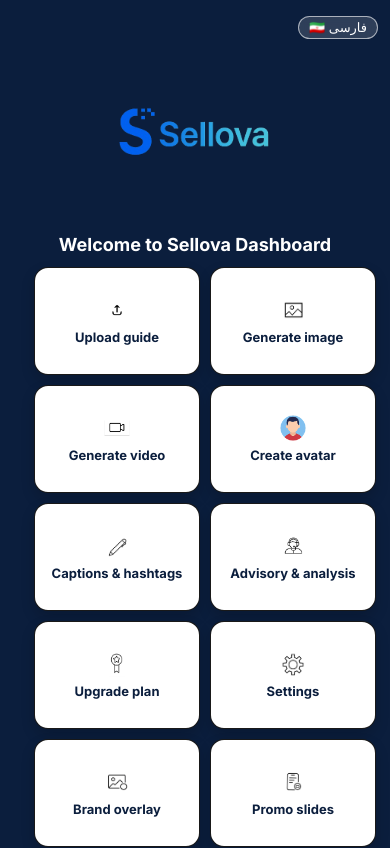
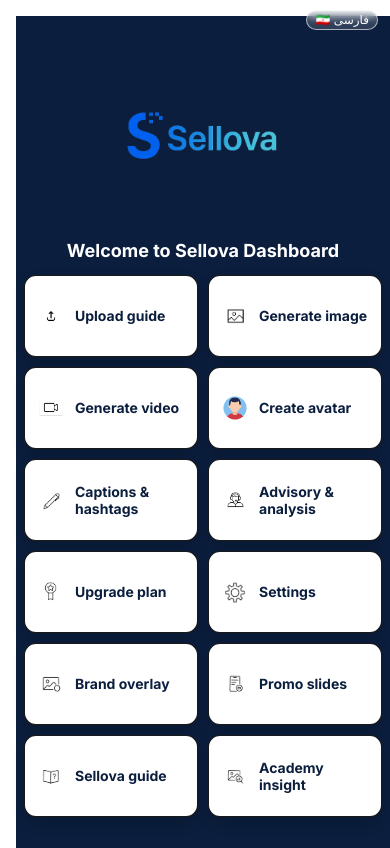
Before and after one commit to sellova-team/Sellova, a Next.js app: page /dashboard in a window 390 px wide. Shown: the top 848 px of the page. Built offline with nearby package versions, Linux system fonts and the light colour scheme.

Commit message:
fix mobile layout - final clean version

```diff
--- a/app/dashboard/page.tsx
+++ b/app/dashboard/page.tsx
@@ -2,7 +2,7 @@
 
 import Link from "next/link";
 import { CSSProperties } from "react";
-import { useLang } from "../../lib/lang";
+import { useLang } from "../../lib/lang"; // ✅ استفاده از سیستم زبان
 
 const ICONS = {
   upload: "/assets/icons/upload.png",
@@ -20,6 +20,7 @@
 };
 
 const styles: { [k: string]: CSSProperties } = {
+  // ===== استایل دسکتاپ (همون قبلی خودت) =====
   page: {
     minHeight: "100vh",
     background: "#0b1e3d",
@@ -27,13 +28,11 @@
     flexDirection: "column",
     alignItems: "center",
     padding: "24px 16px 56px",
-    width: "100%",
-    boxSizing: "border-box",
   },
 
   logoWrap: {
-    marginTop: 16, // 👈 لوگو بالاتر
-    marginBottom: 6,
+    marginTop: 36,
+    marginBottom: 10,
     display: "flex",
     justifyContent: "center",
   },
@@ -42,7 +41,7 @@
     color: "#fff",
     fontSize: 22,
     fontWeight: 800,
-    marginBottom: 18,
+    marginBottom: 22,
     textAlign: "center",
   },
 
@@ -51,7 +50,7 @@
     gap: 16,
     gridTemplateColumns: "repeat(3, 1fr)",
     width: "min(920px, 92vw)",
-    transform: "translateY(-6px)",
+    transform: "translateY(-10px)",
   },
 
   card: {
@@ -84,23 +83,23 @@
   cardTitle: {
     color: "#0b1e3d",
     fontWeight: 700,
-    fontSize: 18, // 👈 یه سایز از قبل ریزتر
+    fontSize: 20,
     lineHeight: 1.18,
   },
 
+  // دکمه زبان (دسکتاپ)
   langBar: {
     position: "absolute",
-    top: 16,
-    right: 12,
+    top: 50,
+    right: 60,
   },
-
   langButton: {
     borderRadius: 999,
     border: "1px solid rgba(255,255,255,.6)",
     background: "rgba(255,255,255,.15)",
     color: "#fff",
-    fontSize: 13,
-    padding: "3px 10px",
+    fontSize: 18,
+    padding: "6px 16px",
     cursor: "pointer",
     backdropFilter: "blur(4px)",
   },
@@ -137,7 +136,7 @@
 }
 
 export default function DashboardPage() {
-  const { locale, setLocale, messages } = useLang();
+  const { locale, setLocale, messages } = useLang(); // ✅ گرفتن زبان و ترجمه‌ها
 
   const toggleLang = () => {
     setLocale(locale === "en" ? "fa" : "en");
@@ -160,15 +159,15 @@
 
   return (
     <main
-      className="dash-main"
+      className="dash-page"
       style={{ ...styles.page }}
       dir={locale === "fa" ? "rtl" : "ltr"}
     >
-      {/* زبان */}
-      <div style={styles.langBar}>
+      {/* دکمه تغییر زبان */}
+      <div style={styles.langBar} className="dash-lang-bar">
         <button
-          className="dash-lang"
           style={styles.langButton}
+          className="dash-lang-btn"
           onClick={toggleLang}
         >
           {locale === "en" ? "🇮🇷 فارسی" : "🇬🇧 English"}
@@ -177,10 +176,10 @@
 
       {/* لوگو */}
       <div style={styles.logoWrap} className="dash-logo-wrap">
-        <img src="/logo.png" alt="Sellova" width={240} height={160} />
+        <img src="/logo.png" alt="Sellova" width={280} height={200} />
       </div>
 
-      {/* متن خوش‌آمد */}
+      {/* متن خوش‌آمدگویی */}
       <div style={styles.title} className="dash-title">
         {messages.dashboard.welcome}
       </div>
@@ -193,33 +192,29 @@
       </section>
 
       <style jsx>{`
-        /* بکگراند کل صفحه برای مطمئن شدن */
-        :global(body) {
-          margin: 0;
-          background: #0b1e3d;
-        }
-
-        .dash-main {
+        /* ===== گرید دسکتاپ: همون ۳ ستونه قبلی ===== */
+        .dash-page {
           width: 100%;
         }
 
-        /* ===== دسکتاپ (همون استایل ۳ ستونه) ===== */
         .dash-grid {
           display: grid;
           gap: 16px;
-          grid-template-columns: repeat(3, 1fr);
+          grid-template-columns: repeat(3, 1fr); /* دسکتاپ */
           width: min(920px, 92vw);
+          transform: translateY(-10px);
         }
 
         /* ===== موبایل / تبلت ===== */
         @media (max-width: 768px) {
-          .dash-main {
-            padding: 18px 0 32px;
+          .dash-page {
+            padding: 16px 8px 32px !important;
+            align-items: stretch !important; /* بک‌گراند سورمه‌ای تا دو طرف */
           }
 
           .dash-logo-wrap {
-            margin-top: 8px !important;
-            margin-bottom: 4px !important;
+            margin-top: 12px !important;
+            margin-bottom: 6px !important;
           }
 
           .dash-logo-wrap img {
@@ -229,42 +224,49 @@
 
           .dash-title {
             font-size: 18px !important;
-            margin-bottom: 12px !important;
+            margin-bottom: 14px !important;
           }
 
+          .dash-lang-bar {
+            top: 10px !important;
+            right: 12px !important;
+          }
+
+          .dash-lang-btn {
+            font-size: 12px !important;
+            padding: 2px 8px !important;
+          }
+
+          /* دو ستون مستطیلی، باریک‌تر و مرتب */
           .dash-grid {
             grid-template-columns: repeat(2, minmax(0, 1fr));
             gap: 10px;
-            width: 100%;
-            max-width: 360px;
-            margin: 0 auto 16px;
-            padding: 0 10px;
+            width: 100% !important;
+            max-width: 420px;
+            margin: 0 auto;
+            transform: translateY(0); /* کمی نزدیک‌تر به لوگو */
           }
 
-          /* خود کارت‌ها کمی باریک‌تر */
           .dash-card {
             padding: 8px !important;
+            border-radius: 12px !important;
           }
 
-          /* آیکون بالا – متن زیرش، وسط‌چین */
           .dash-card-inner {
-            display: flex !important;
-            flex-direction: column !important;
+            display: grid !important;
+            grid-template-columns: 36px 1fr !important; /* آیکون باریک + متن */
             align-items: center !important;
-            justify-content: center !important;
             gap: 6px !important;
-            min-height: 90px !important;
+            min-height: 64px !important;
           }
 
           .dash-icon {
-            width: 26px !important;
-            height: 26px !important;
+            width: 24px !important;
+            height: 24px !important;
           }
 
-          /* 👈 نوشته ۳ سایز ریزتر و وسط کارت */
           .dash-card-title {
-            font-size: 13px !important;
-            text-align: center !important;
+            font-size: 14px !important; /* ۳ سایز ریزتر از دسکتاپ */
             line-height: 1.25 !important;
           }
         }
```
